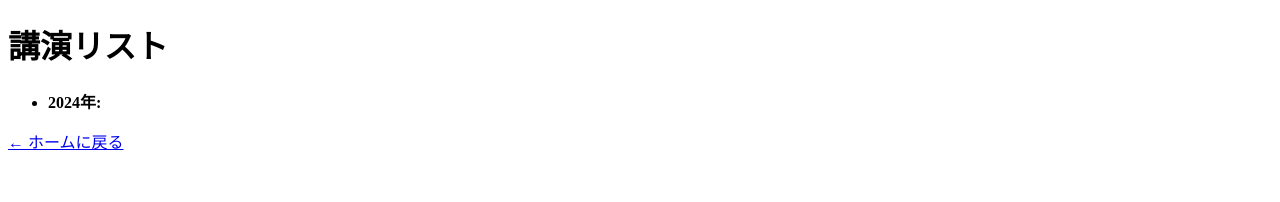
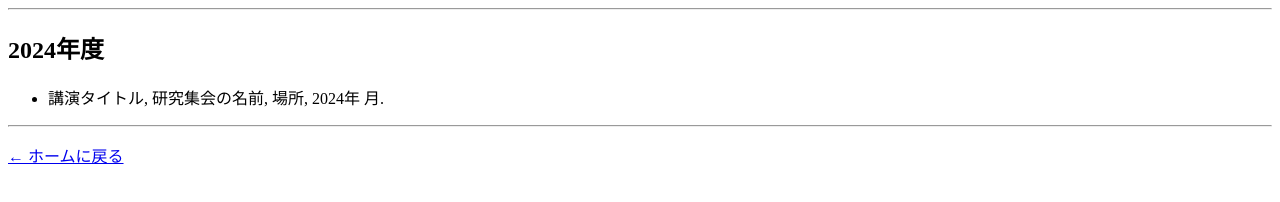
Before and after one commit to YutaMominoki/MY-HomePage, a plain HTML site: page talk.html in a window 1280 px wide. Drawn offline with Linux system fonts and the light colour scheme.

Commit message:
Add files via upload

```diff
--- a/talk.html
+++ b/talk.html
@@ -5,11 +5,12 @@
   <title>講演リスト</title>
 </head>
 <body>
-  <h1>講演リスト</h1>
-  <ul>
-    <li><strong>2024年:</strong> </li>
-    <!-- 必要に応じてどんどん追加！ -->
-  </ul>
+  <hr>
+        <h2>2024年度</h2>
+        <ul>
+            <li>講演タイトル, 研究集会の名前, 場所, 2024年 月.</li>
+        </ul>
+        <hr>
   <p><a href="index.html">← ホームに戻る</a></p>
 </body>
 </html>
```
